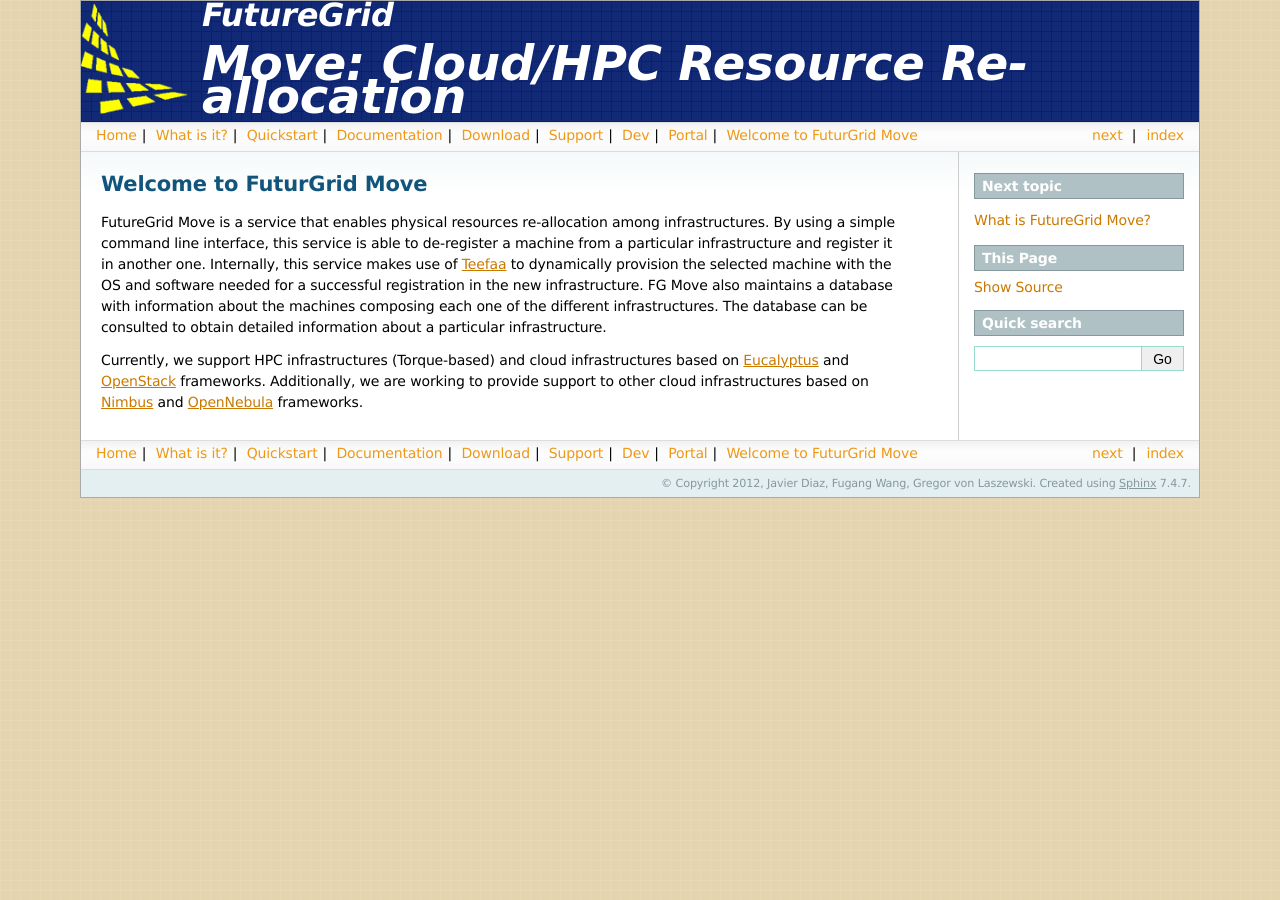
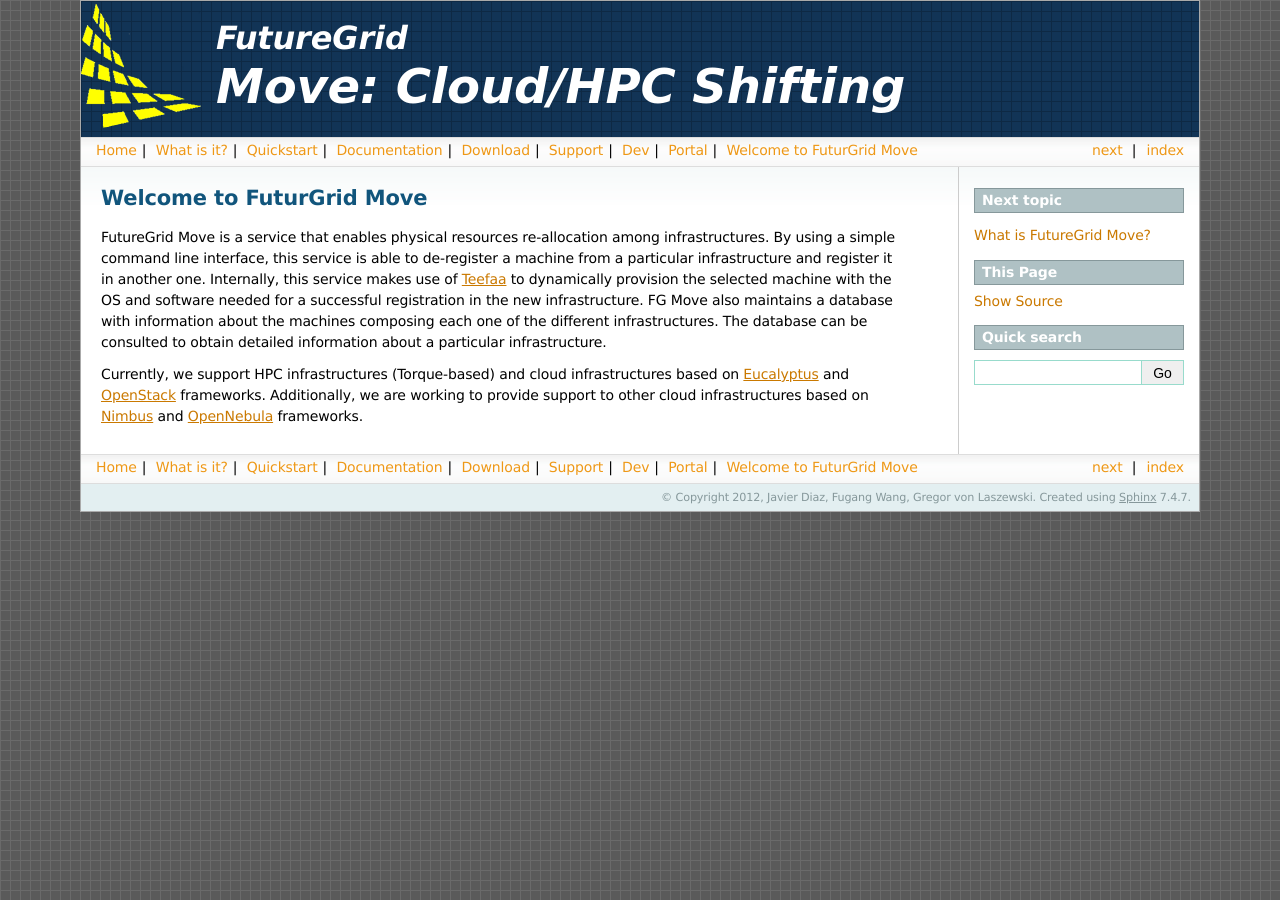
Before and after one commit to futuregrid/rain-move, a Sphinx documentation site: the page built from doc/source/index.rst, in a window 1280 px wide. Built offline with Sphinx 7.4.7, drawn with Linux system fonts in a browser that asks for light colours.

Commit message:
improving the title

```diff
--- a/doc/source/_templates/layout.html
+++ b/doc/source/_templates/layout.html
@@ -1,6 +1,3 @@
-<!-- This layout has been taken from http://globus.org/provision/ -->
-
-
 {% extends "basic/layout.html" %}
 
 {% block rootrellink %}
@@ -19,12 +16,12 @@
 <style>
 .header {
         background-image: url(_static/move_header_bg.png);
-        background-color: #122A75;
+        background-color: #123456;
         text-align: left;
 }
 body {
         background-image: url(_static/move_body_bg.png);
-        background-color: #E5D5AF;
+        background-color: #5a5a5a;
 }
 </style>
 <div class="header">
@@ -35,7 +32,7 @@
     </td>
     <td>
       <font size="6" color="white"><b><i>FutureGrid</i></b></font><br><br>
-      <font size="10" color="white" face="Comic Sans MS"><b><i>Move: Cloud/HPC Resource Re-allocation</i></b></font><br>
+      <font size="10" color="white" face="Comic Sans MS"><b><i>Move: Cloud/HPC Shifting</i></b></font><br>
     </td>
   </tr>
 </table>
```
